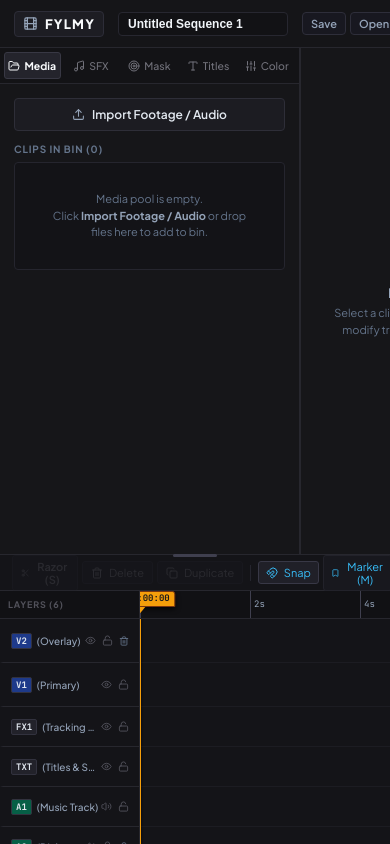
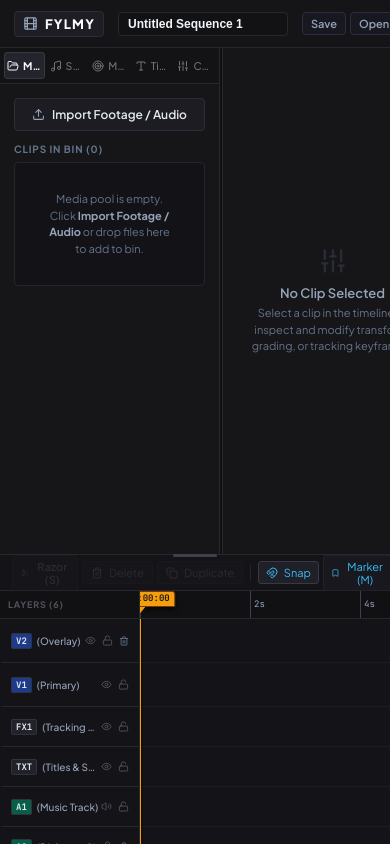
Before and after one commit to siddzzzz/Fylmy, a React (Vite) app: page / in a window 390 px wide. Built offline with nearby package versions, Linux system fonts and the light colour scheme.

Commit message:
feat(ui): make side docks (left MediaBin and right Inspector) smoothly resizable in width

```diff
--- a/src/App.jsx
+++ b/src/App.jsx
@@ -37,8 +37,68 @@ export default function App() {
   const [durationMode, setDurationMode] = useState('auto'); // 'auto' | 'custom'
   const [customDuration, setCustomDuration] = useState(30);
 
-  // --- Timeline Height (Vertically Resizable / Expandable) ---
+  // --- Dock Sizing (Horizontally & Vertically Resizable) ---
   const [timelineHeight, setTimelineHeight] = useState(290);
+  const [leftDockWidth, setLeftDockWidth] = useState(300);
+  const [rightDockWidth, setRightDockWidth] = useState(280);
+  const [isResizingLeftDock, setIsResizingLeftDock] = useState(false);
+  const [isResizingRightDock, setIsResizingRightDock] = useState(false);
+
+  // Start horizontal resize dragging for left MediaBin dock
+  const startLeftDockResize = (e) => {
+    if (e.button !== 0) return;
+    e.preventDefault();
+    setIsResizingLeftDock(true);
+    const startX = e.clientX;
+    const startW = leftDockWidth;
+
+    const onMove = (moveEv) => {
+      const deltaX = moveEv.clientX - startX;
+      const newWidth = Math.max(220, Math.min(window.innerWidth * 0.5, startW + deltaX));
+      setLeftDockWidth(Math.round(newWidth));
+    };
+
+    const onUp = () => {
+      setIsResizingLeftDock(false);
+      window.removeEventListener('mousemove', onMove);
+      window.removeEventListener('mouseup', onUp);
+      document.body.style.cursor = '';
+      document.body.style.userSelect = '';
+    };
+
+    window.addEventListener('mousemove', onMove);
+    window.addEventListener('mouseup', onUp);
+    document.body.style.cursor = 'col-resize';
+    document.body.style.userSelect = 'none';
+  };
+
+  // Start horizontal resize dragging for right Inspector dock
+  const startRightDockResize = (e) => {
+    if (e.button !== 0) return;
+    e.preventDefault();
+    setIsResizingRightDock(true);
+    const startX = e.clientX;
+    const startW = rightDockWidth;
+
+    const onMove = (moveEv) => {
+      const deltaX = startX - moveEv.clientX; // dragging left increases right dock width
+      const newWidth = Math.max(220, Math.min(window.innerWidth * 0.5, startW + deltaX));
+      setRightDockWidth(Math.round(newWidth));
+    };
+
+    const onUp = () => {
+      setIsResizingRightDock(false);
+      window.removeEventListener('mousemove', onMove);
+      window.removeEventListener('mouseup', onUp);
+      document.body.style.cursor = '';
+      document.body.style.userSelect = '';
+    };
+
+    window.addEventListener('mousemove', onMove);
+    window.addEventListener('mouseup', onUp);
+    document.body.style.cursor = 'col-resize';
+    document.body.style.userSelect = 'none';
+  };
 
   // --- Modals State ---
   const [isExportModalOpen, setIsExportModalOpen] = useState(false);
@@ -1241,7 +1301,7 @@ export default function App() {
       />
 
       {/* 2. Middle Workspace (Left MediaBin + Center Preview + Right Inspector) */}
-      <div style={{ flex: 1, display: 'flex', overflow: 'hidden' }}>
+      <div style={{ flex: 1, display: 'flex', overflow: 'hidden', position: 'relative' }}>
         <MediaBin
           mediaAssets={mediaAssets}
           tracks={tracks}
@@ -1253,6 +1313,29 @@ export default function App() {
           onAddTrack={handleAddTrack}
           selectedClip={selectedClip}
           onRenameMediaAsset={handleRenameMediaAsset}
+          width={leftDockWidth}
+        />
+
+        {/* Left Dock Horizontal Resize Splitter Handle */}
+        <div
+          onMouseDown={startLeftDockResize}
+          style={{
+            width: 5,
+            cursor: 'col-resize',
+            background: isResizingLeftDock ? 'rgba(59, 130, 246, 0.5)' : 'transparent',
+            zIndex: 30,
+            transition: 'background 0.15s',
+            userSelect: 'none',
+            flexShrink: 0,
+            margin: '0 -2px',
+          }}
+          onMouseEnter={(e) => {
+            if (!isResizingLeftDock) e.currentTarget.style.background = 'rgba(59, 130, 246, 0.3)';
+          }}
+          onMouseLeave={(e) => {
+            if (!isResizingLeftDock) e.currentTarget.style.background = 'transparent';
+          }}
+          title="Drag to resize left dock"
         />
 
         <PreviewPlayer
@@ -1272,6 +1355,28 @@ export default function App() {
           setZoomLevel={setZoomLevel}
         />
 
+        {/* Right Dock Horizontal Resize Splitter Handle */}
+        <div
+          onMouseDown={startRightDockResize}
+          style={{
+            width: 5,
+            cursor: 'col-resize',
+            background: isResizingRightDock ? 'rgba(59, 130, 246, 0.5)' : 'transparent',
+            zIndex: 30,
+            transition: 'background 0.15s',
+            userSelect: 'none',
+            flexShrink: 0,
+            margin: '0 -2px',
+          }}
+          onMouseEnter={(e) => {
+            if (!isResizingRightDock) e.currentTarget.style.background = 'rgba(59, 130, 246, 0.3)';
+          }}
+          onMouseLeave={(e) => {
+            if (!isResizingRightDock) e.currentTarget.style.background = 'transparent';
+          }}
+          title="Drag to resize right dock"
+        />
+
         <Inspector
           selectedClip={selectedClip}
           tracks={tracks}
@@ -1283,6 +1388,7 @@ export default function App() {
           onSeek={handleSeek}
           onAddKeyframeAtPlayhead={handleAddKeyframeAtPlayhead}
           onDeleteKeyframe={handleDeleteKeyframe}
+          width={rightDockWidth}
         />
       </div>
 
--- a/src/components/Inspector.jsx
+++ b/src/components/Inspector.jsx
@@ -28,12 +28,14 @@ export function Inspector({
   onSeek,
   onAddKeyframeAtPlayhead,
   onDeleteKeyframe,
+  width = 280,
 }) {
   if (!selectedClip) {
     return (
       <aside style={{
-        width: 280,
-        minWidth: 280,
+        width,
+        minWidth: 220,
+        maxWidth: '50vw',
         background: 'var(--bg-panel)',
         borderLeft: '1px solid var(--border-subtle)',
         display: 'flex',
@@ -43,6 +45,9 @@ export function Inspector({
         padding: 20,
         textAlign: 'center',
         color: '#64748b',
+        height: '100%',
+        zIndex: 20,
+        flexShrink: 0,
       }}>
         <Sliders size={28} style={{ opacity: 0.25, marginBottom: 10 }} />
         <div style={{ fontSize: 13, fontWeight: 600, color: '#94a3b8', marginBottom: 4 }}>
@@ -111,8 +116,9 @@ export function Inspector({
 
   return (
     <aside style={{
-      width: 280,
-      minWidth: 280,
+      width,
+      minWidth: 220,
+      maxWidth: '50vw',
       background: 'var(--bg-panel)',
       borderLeft: '1px solid var(--border-subtle)',
       display: 'flex',
@@ -120,6 +126,7 @@ export function Inspector({
       height: '100%',
       overflowY: 'auto',
       zIndex: 20,
+      flexShrink: 0,
     }}>
       {/* Inspector Header with Inline Rename Option */}
       <div style={{
--- a/src/components/MediaBin.jsx
+++ b/src/components/MediaBin.jsx
@@ -33,6 +33,7 @@ export function MediaBin({
   onAddTrack,
   selectedClip,
   onRenameMediaAsset,
+  width = 300,
 }) {
   const [activeTab, setActiveTab] = useState('media'); // 'media' | 'sfx' | 'blur' | 'text' | 'filters'
   const [hoveredScrubAssetId, setHoveredScrubAssetId] = useState(null);
@@ -71,14 +72,16 @@ export function MediaBin({
 
   return (
     <aside style={{
-      width: 300,
-      minWidth: 300,
+      width,
+      minWidth: 220,
+      maxWidth: '50vw',
       background: 'var(--bg-panel)',
       borderRight: '1px solid var(--border-subtle)',
       display: 'flex',
       flexDirection: 'column',
       height: '100%',
       zIndex: 20,
+      flexShrink: 0,
     }}>
       {/* Workstation Tab Header */}
       <div style={{
```
